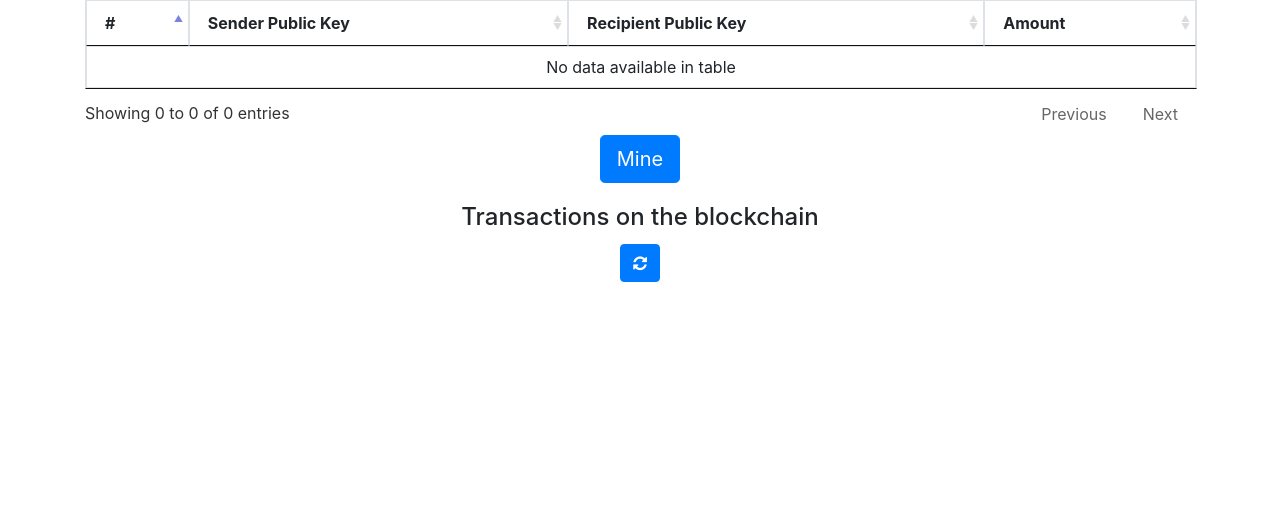
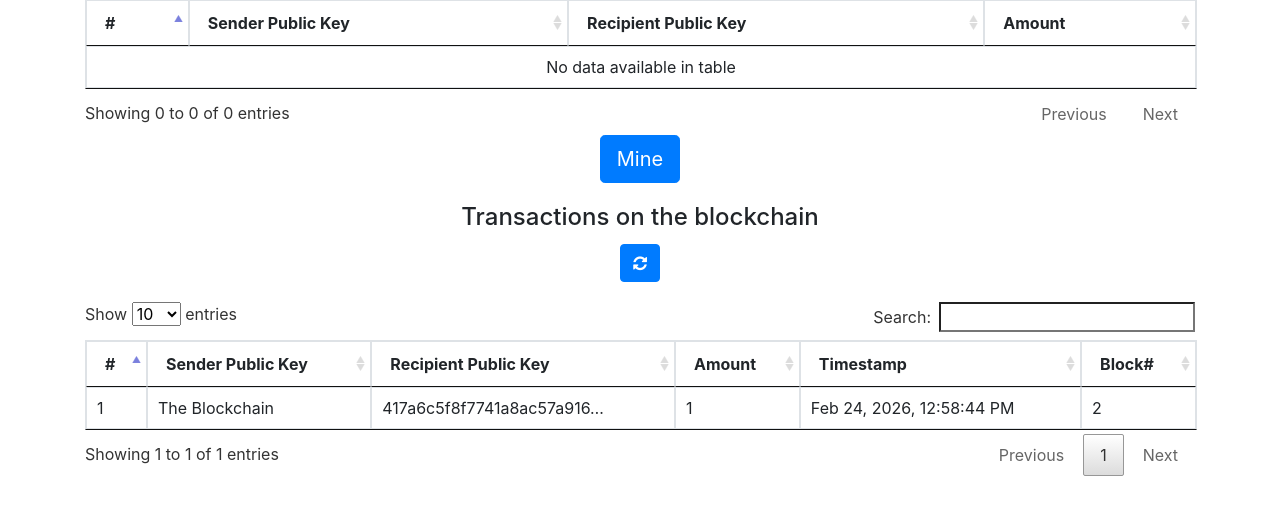
Before and after one commit to mjmichael73/pow-blockchain-python, a Flask app: page / in a window 1280 px wide. Shown: the part 212-727 px from the top of the page. Run offline with Flask 3, Linux system fonts and the light colour scheme; data that the repository does not hold is empty; some libraries are stand-ins or nearby versions.

Commit message:
Add /chain endpoint for the blockchain

```diff
--- a/blockchain/blockchain.py
+++ b/blockchain/blockchain.py
@@ -101,6 +101,13 @@ def get_transactions():
     return jsonify(response), 200
 
 
+@app.route("/chain", methods=["GET"])
+def get_chain():
+    response = {"chain": blockchain.chain, "length": len(blockchain.chain)}
+
+    return jsonify(response), 200
+
+
 @app.route("/mine", methods=["GET"])
 def mine():
     # We run the proof of work algorithm
--- a/blockchain/templates/index.html
+++ b/blockchain/templates/index.html
@@ -86,6 +86,54 @@
         $(function() {
 
             $.ajax({
+                url: "/chain",
+                type: "GET",
+                success: function(response) {
+                    let transactions = []
+                    let count = 1
+
+                    for (i=0; i<response['length']; i++) {
+                        for (j=0; j<response['chain'][i]['transactions'].length; j++) {
+                            let options = {  year: "numeric", month: "short",  day: "numeric", hour: "2-digit", minute: "2-digit", second: "2-digit"  };
+                            let date = new Date(response["chain"][i]["timestamp"] * 1000);
+                            formattedTimestamp = date.toLocaleTimeString('en-US', options);
+
+                            let transaction = [
+                                count,
+                                response['chain'][i]['transactions'][j]['sender_public_key'],
+                                response['chain'][i]['transactions'][j]['recipient_public_key'],
+                                response['chain'][i]['transactions'][j]['amount'],
+                                formattedTimestamp,
+                                response['chain'][i]['block_number']
+                            ]
+
+                            transactions.push(transaction);
+                            count += 1;
+                        }
+                    }
+
+                    $('#transactions_table').dataTable({
+                        data: transactions,
+                        columns: [
+                            {title: "#"},
+                            {title: "Sender Public Key"},
+                            {title: "Recipient Public Key"},
+                            {title: "Amount"},
+                            {title: "Timestamp"},
+                            {title: "Block#"},
+
+                        ],
+                        columnDefs: [{targets: [1,2,3,4,5], render: $.fn.dataTable.render.ellipsis(25)}]
+                    });
+                },
+                error: function(error) {
+                    console.log(error);
+                }
+            });
+
+
+
+            $.ajax({
                 url: "/transactions/get",
                 type: "GET",
                 success: function(response) {
```
